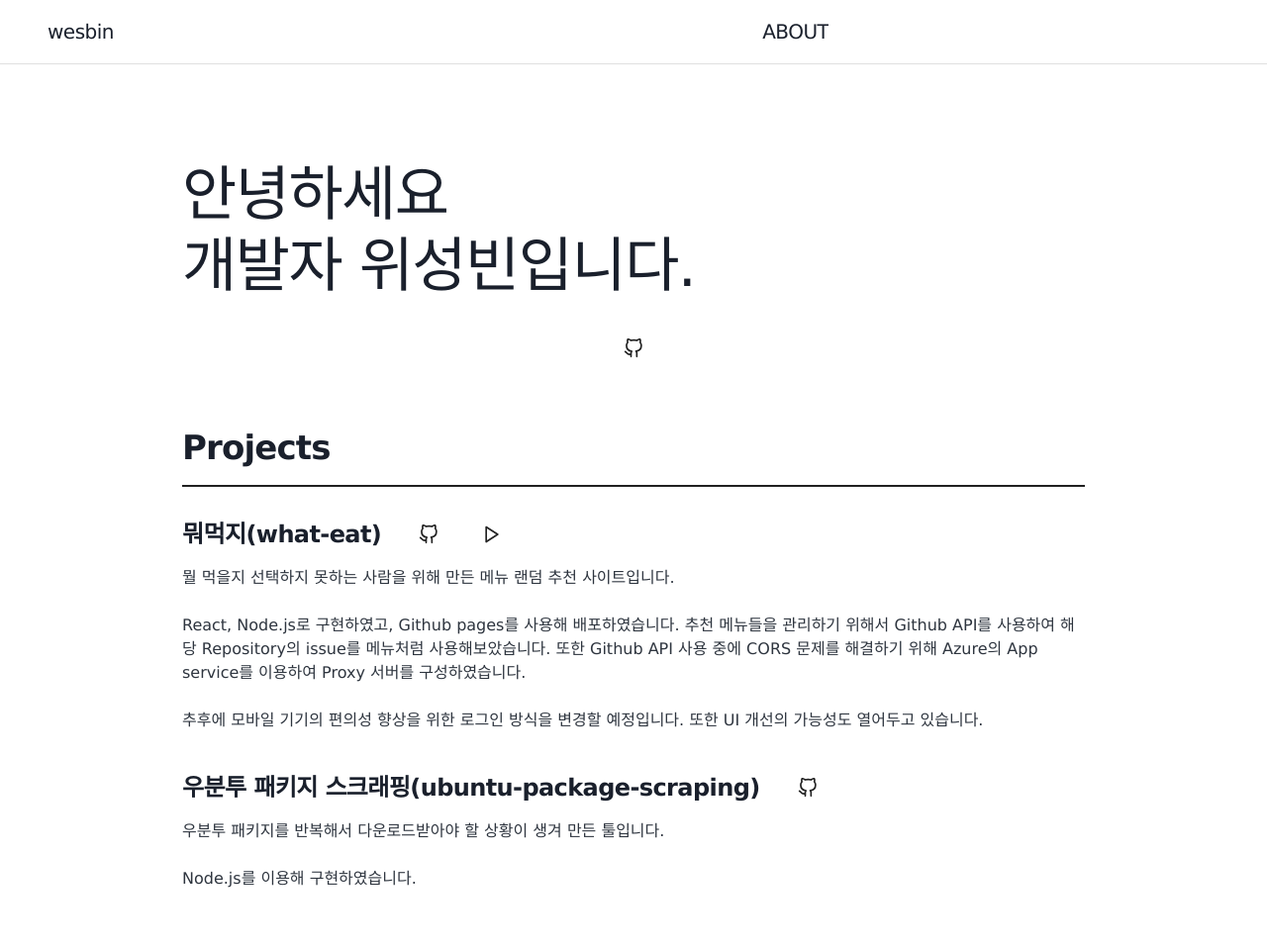
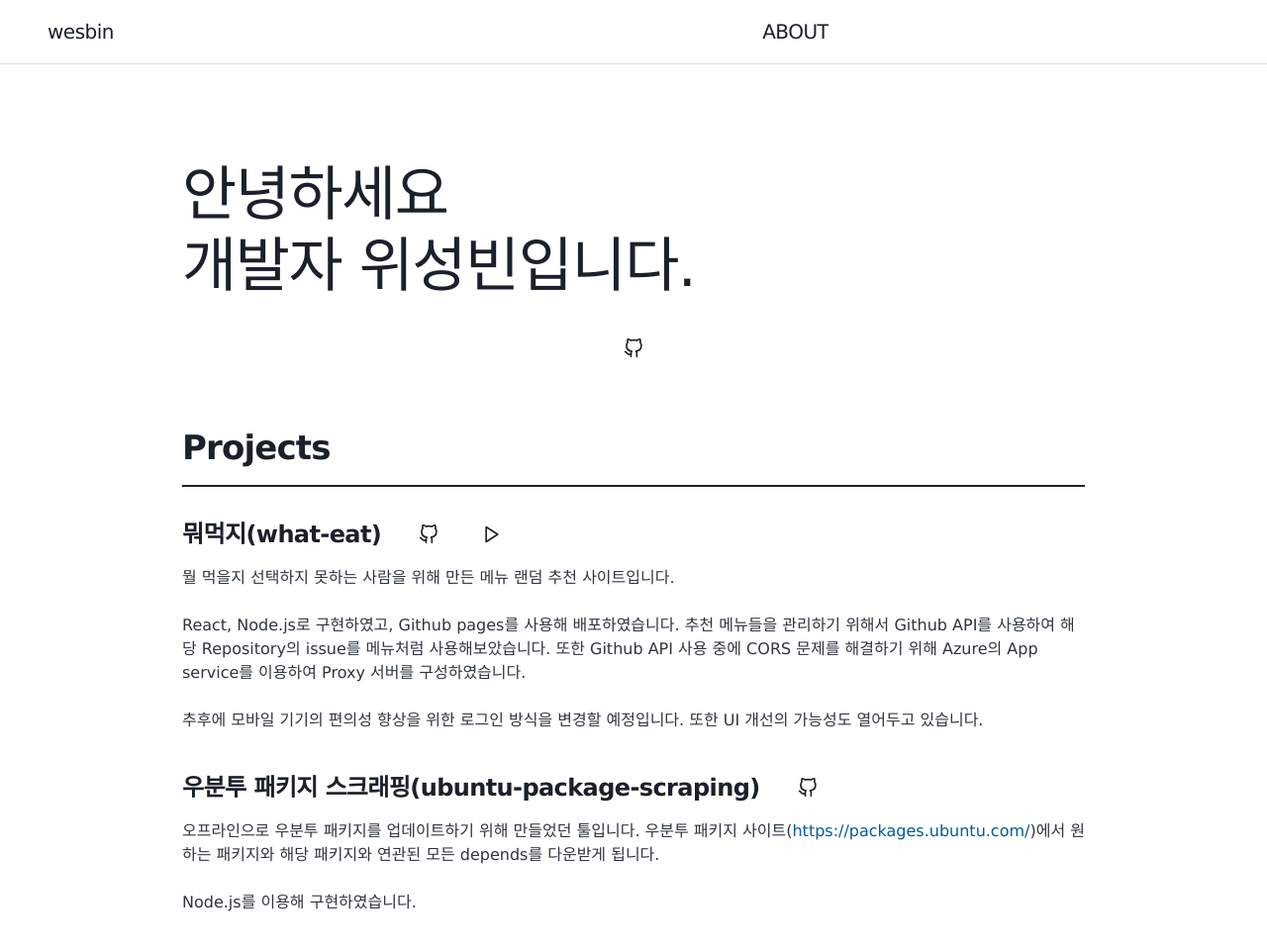
Before and after one commit to wesbin/wesbin.github.io, a Gatsby site: page /about in a window 1280 px wide. Shown: the whole page at 99% size. Before the commit the page ends 936 px from the top, so only its background shows below. Built offline with nearby package versions, Linux system fonts and the light colour scheme; Gatsby itself is replaced by a stand-in of ours.

```diff
--- a/src/templates/blog-about.js
+++ b/src/templates/blog-about.js
@@ -166,7 +166,8 @@
                         <Grid item
                               className={classes.projectsBody}>
                           <Typography>
-                            우분투 패키지를 반복해서 다운로드받아야 할 상황이 생겨 만든 툴입니다.
+                            오프라인으로 우분투 패키지를 업데이트하기 위해 만들었던 툴입니다.
+                            우분투 패키지 사이트(<a>https://packages.ubuntu.com/</a>)에서 원하는 패키지와 해당 패키지와 연관된 모든 depends를 다운받게 됩니다.
                             <br/>
                             <br/>
                             Node.js를 이용해 구현하였습니다.
```
